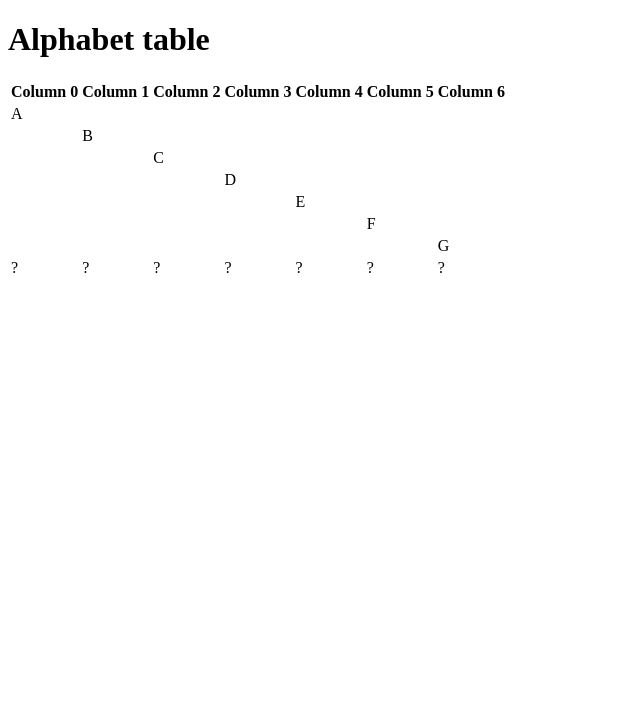
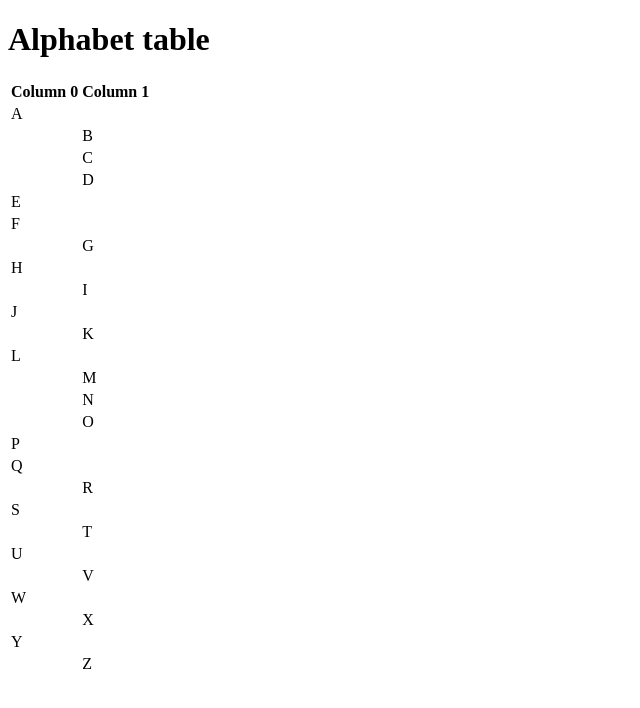
Before and after one commit to comp426-2022-fall/a01-xzkxu, a website: page public/index.html in a window 1280 px wide. Shown: the whole page, without its empty margins (0-640 px from the left). Drawn offline with Linux system fonts and the light colour scheme.

Commit message:
hope it's the final version

```diff
--- a/public/index.html
+++ b/public/index.html
@@ -11,33 +11,88 @@
             		<table>
 				<thead>
   					<tr>
-    						<th>Column 0</th><th>Column 1</th><th>Column 2</th><th>Column 3</th><th>Column 4</th><th>Column 5</th><th>Column 6</th>
+    						<th>Column 0</th><th>Column 1</th>
   					</tr>
 				</thead>
 				<tbody>
   					<tr>
-    						<td>A</td><td></td><td></td><td></td><td></td><td></td><td></td>
-  					<tr>
-    						<td></td><td>B</td><td></td><td></td><td></td><td></td><td></td>
+    						<td>A</td><td></td>
   					</tr>
   					<tr>
-    						<td></td><td></td><td>C</td><td></td><td></td><td></td><td></td>
+    						<td></td><td>B</td>
   					</tr>
   					<tr>
-    						<td></td><td></td><td></td><td>D</td><td></td><td></td><td></td>
+    						<td></td><td>C</td>
   					</tr>
   					<tr>
-    						<td></td><td></td><td></td><td></td><td>E</td><td></td><td></td>
+    						<td></td><td>D</td>
   					</tr>
   					<tr>
-    						<td></td><td></td><td></td><td></td><td></td><td>F</td><td></td>
+    						<td>E</td><td></td>
   					</tr>
   					<tr>
-    						<td></td><td></td><td></td><td></td><td></td><td></td><td>G</td>
+    						<td>F</td><td></td>
   					</tr>
   					<tr>
-    						<td>?</td><td>?</td><td>?</td><td>?</td><td>?</td><td>?</td><td>?</td>
+    						<td></td><td>G</td>
   					</tr>
+  					<tr>
+    						<td>H</td><td></td>
+  					</tr>
+					<tr>
+    						<td></td><td>I</td>
+  					</tr>
+					<tr>
+							<td>J</td><td></td>
+				  	</tr>
+					<tr>
+							<td></td><td>K</td>
+				  	</tr>
+					<tr>
+							<td>L</td><td></td>
+				  	</tr>
+				  	<tr>
+							<td></td><td>M</td>
+				  	</tr>
+				  	<tr>
+							<td></td><td>N</td>
+				  	</tr>
+				  	<tr>
+							<td></td><td>O</td>
+				  	</tr>
+				  	<tr>
+							<td>P</td><td></td>
+				  	</tr>
+				  	<tr>
+							<td>Q</td><td></td>
+				  	</tr>
+				  	<tr>
+							<td></td><td>R</td>
+				  	</tr>
+				  	<tr>
+							<td>S</td><td></td>
+				  	</tr>
+					<tr>
+							<td></td><td>T</td>
+				  	</tr>
+					<tr>
+							<td>U</td><td></td>
+				  	</tr>
+					<tr>
+							<td></td><td>V</td>
+				  	</tr>
+					<tr>
+					  		<td>W</td><td></td>
+					</tr>
+			  		<tr>
+					  		<td></td><td>X</td>
+					</tr>
+			  		<tr>
+					  		<td>Y</td><td></td>
+					</tr>
+			  		<tr>
+					  		<td></td><td>Z</td>
+					</tr>
 				</tbody>
 			</table>
         	</div>
```
